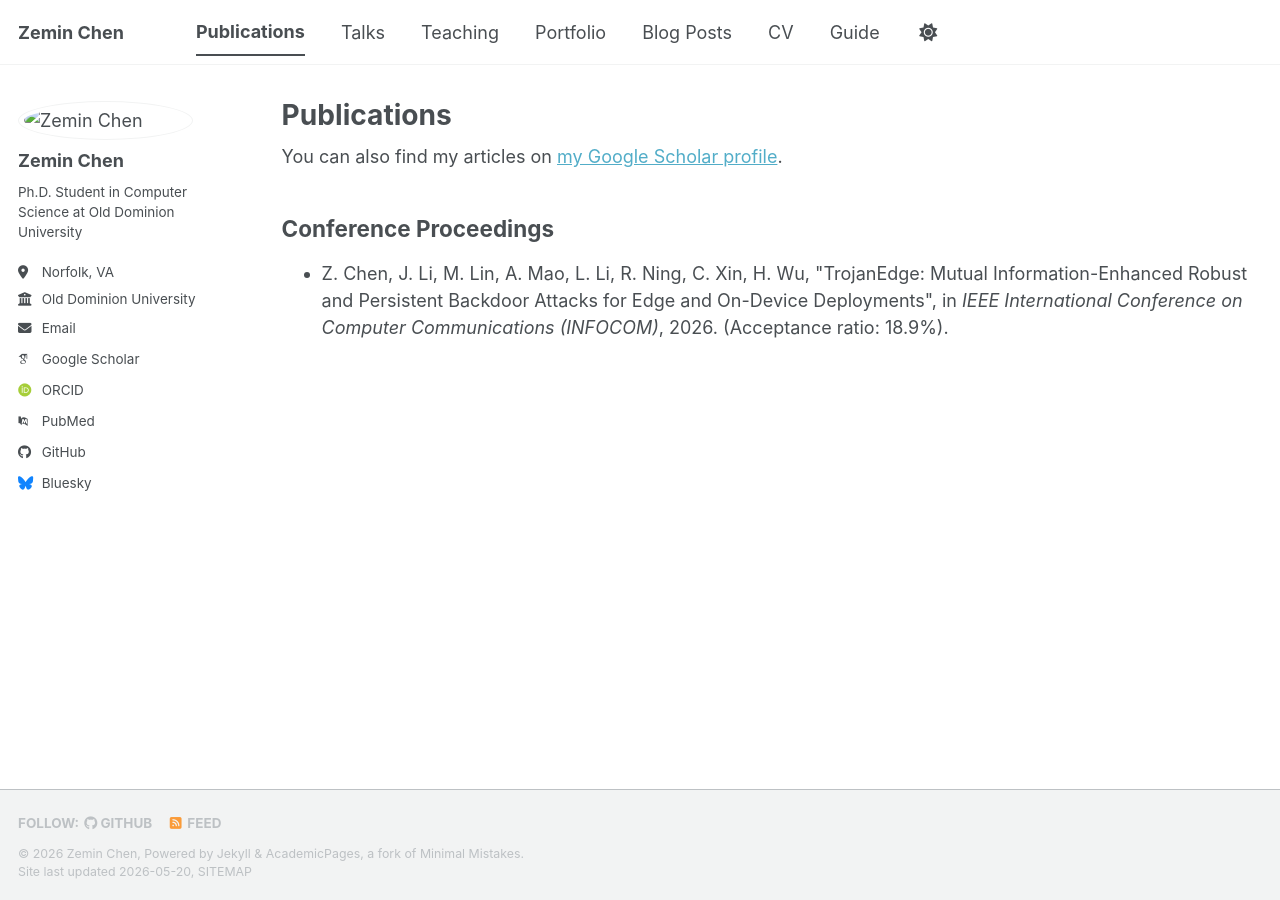
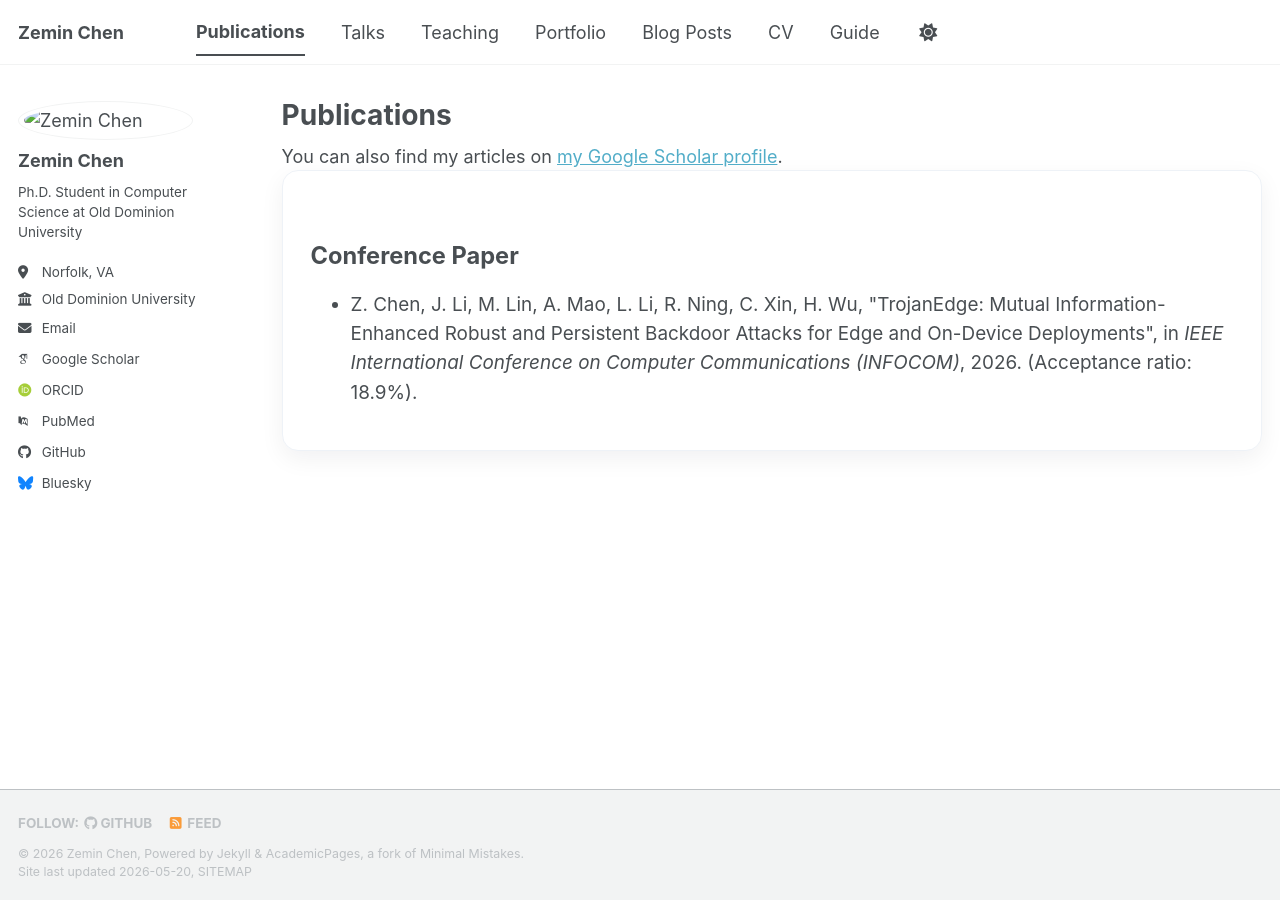
Before and after one commit to jimmychen9/jimmychen9.github.io, a Jekyll site: the page built from _pages/publications.html, in a window 1280 px wide. Built offline with Jekyll 4.4.1, drawn with Linux system fonts in a browser that asks for light colours; some web fonts are replaced; a script bundle is joined from its source files by our own code; library files that are not in the unit come from our copies.

Commit message:
Update publications.html

```diff
--- a/_pages/publications.html
+++ b/_pages/publications.html
@@ -11,7 +11,9 @@ author_profile: true
 
 {% include base_path %}
 
-<h2>Conference Proceedings</h2>
+<div class="home-card">
+
+<h2>Conference Paper</h2>
 
 <ul class="publication-list">
 {% for post in site.publications reversed %}
@@ -24,3 +26,5 @@ author_profile: true
   </li>
 {% endfor %}
 </ul>
+
+</div>
```
